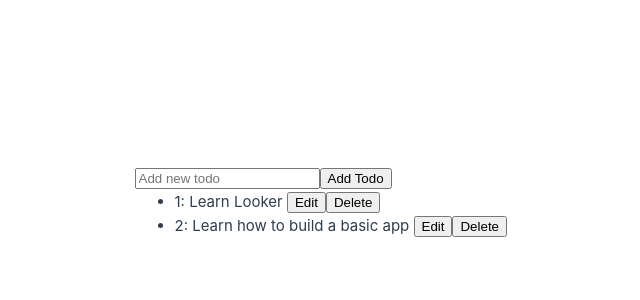
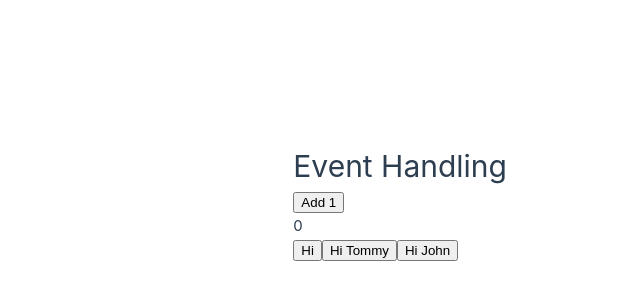
Before and after one commit to phucthor/vuejs-training, a Vue app in the folder 01-first-project/: page / in a window 1280 px wide. Shown: the part 198-498 px from the top of the page, without its empty margins (133-773 px from the left). Built offline with nearby package versions, Linux system fonts and the light colour scheme.

Commit message:
vid 22 event handling

```diff
--- a/01-first-project/src/App.vue
+++ b/01-first-project/src/App.vue
@@ -1,84 +1,26 @@
 <script setup>
 import { computed, ref, reactive } from 'vue'
 
-const todos = reactive([
-  {
-    id: 1,
-    text: 'Learn Looker'
-  },
-  {
-    id: 2,
-    text: 'Learn how to build a basic app'
-  },
-])
+const count = ref(0)
 
-const newTodo = ref('')
-const editingTodo = ref(null)
+const greet = (event) => {
+  console.log(event.target);
+  // alert(`Hello ${event.type}`)
+};
 
-const addTodo = () => {
-  if (newTodo.value.trim() === '') return
-  const todo = {
-    id: todos.length + 1,
-    text: newTodo.value
-  }
-  todos.push(todo)
-  newTodo.value = ''
-}
-
-const deleteTodo = (id) => {
-  const index = todos.findIndex(todo => todo.id === id)
-  if (index !== -1) {
-    todos.splice(index, 1)
-  }
-}
-
-const editTodo = (todo) => {
-  editingTodo.value = { ...todo }
-}
-
-const updateTodo = () => {
-  if (editingTodo.value && editingTodo.value.text.trim() !== '') {
-    const todo = todos.find(todo => todo.id === editingTodo.value.id)
-    if (todo) {
-      todo.text = editingTodo.value.text
-      editingTodo.value = null
-    }
-  }
-}
-
-const cancelEdit = () => {
-  editingTodo.value = null
+const sayHi = (name) => {
+  alert(`Hi ${name}`)
 }
 </script>
 
 
 <template>
   <div>
-    <input
-      type="text"
-      v-model="newTodo"
-      @keyup.enter="addTodo"
-      placeholder="Add new todo"
-    />
-    <button @click="addTodo">Add Todo</button>
-
-    <ul>
-      <li v-for="todo in todos" :key="todo.id">
-        <span v-if="editingTodo === null || editingTodo.id !== todo.id">
-          {{ todo.id }}: {{ todo.text }}
-          <button @click="editTodo(todo)">Edit</button>
-          <button @click="deleteTodo(todo.id)">Delete</button>
-        </span>
-        <span v-else>
-          <input
-            type="text"
-            v-model="editingTodo.text"
-            @keyup.enter="updateTodo"
-          />
-          <button @click="updateTodo">Update</button>
-          <button @click="cancelEdit">Cancel</button>
-        </span>
-      </li>
-    </ul>
+    <h1>Event Handling</h1>
+    <button @click="count++">Add 1</button>
+    <p>{{ count }}</p>
+    <button @click="greet">Hi</button>
+    <button @click="sayHi('Tommy')">Hi Tommy</button>
+    <button @click="sayHi('John')">Hi John</button>
   </div>
 </template>
```
